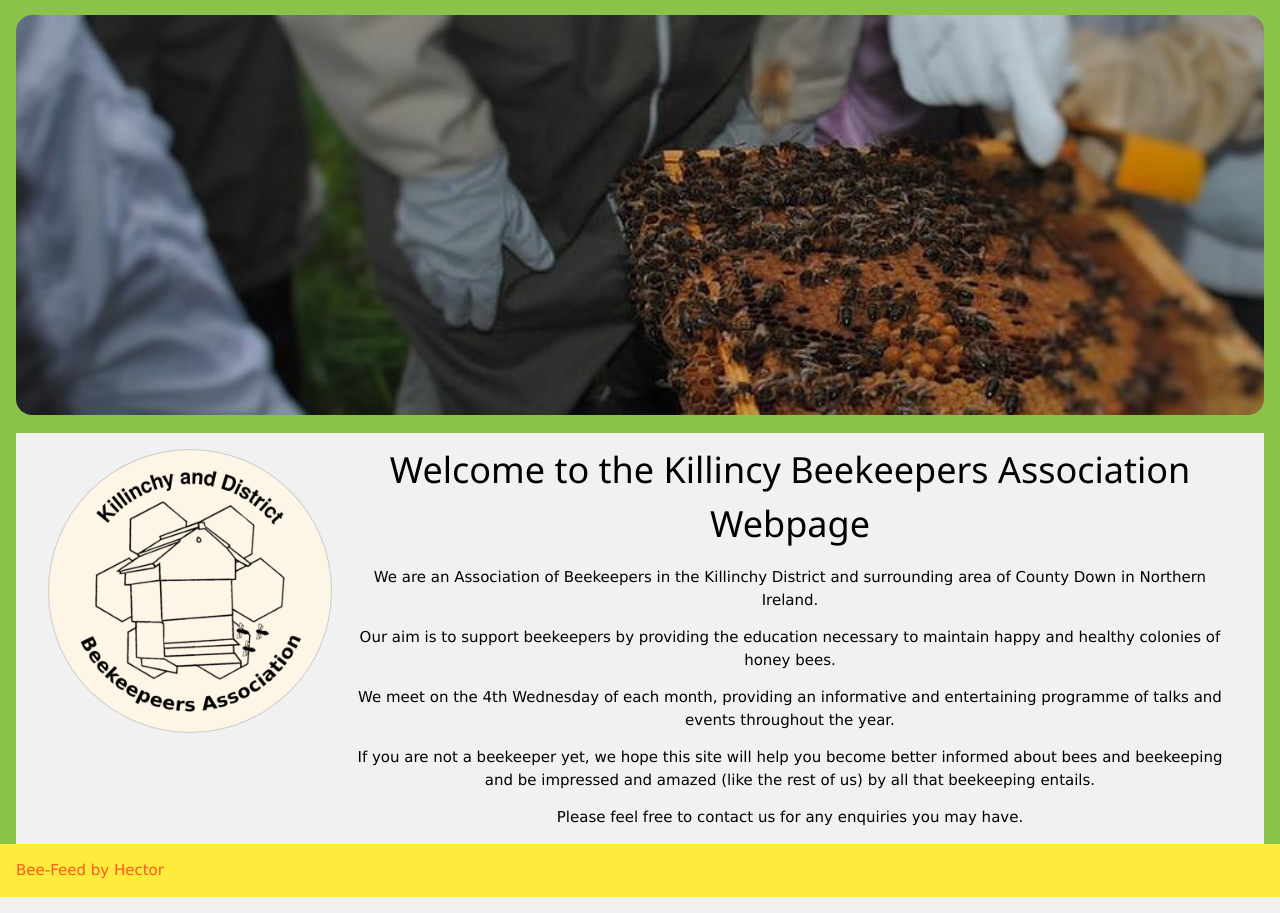
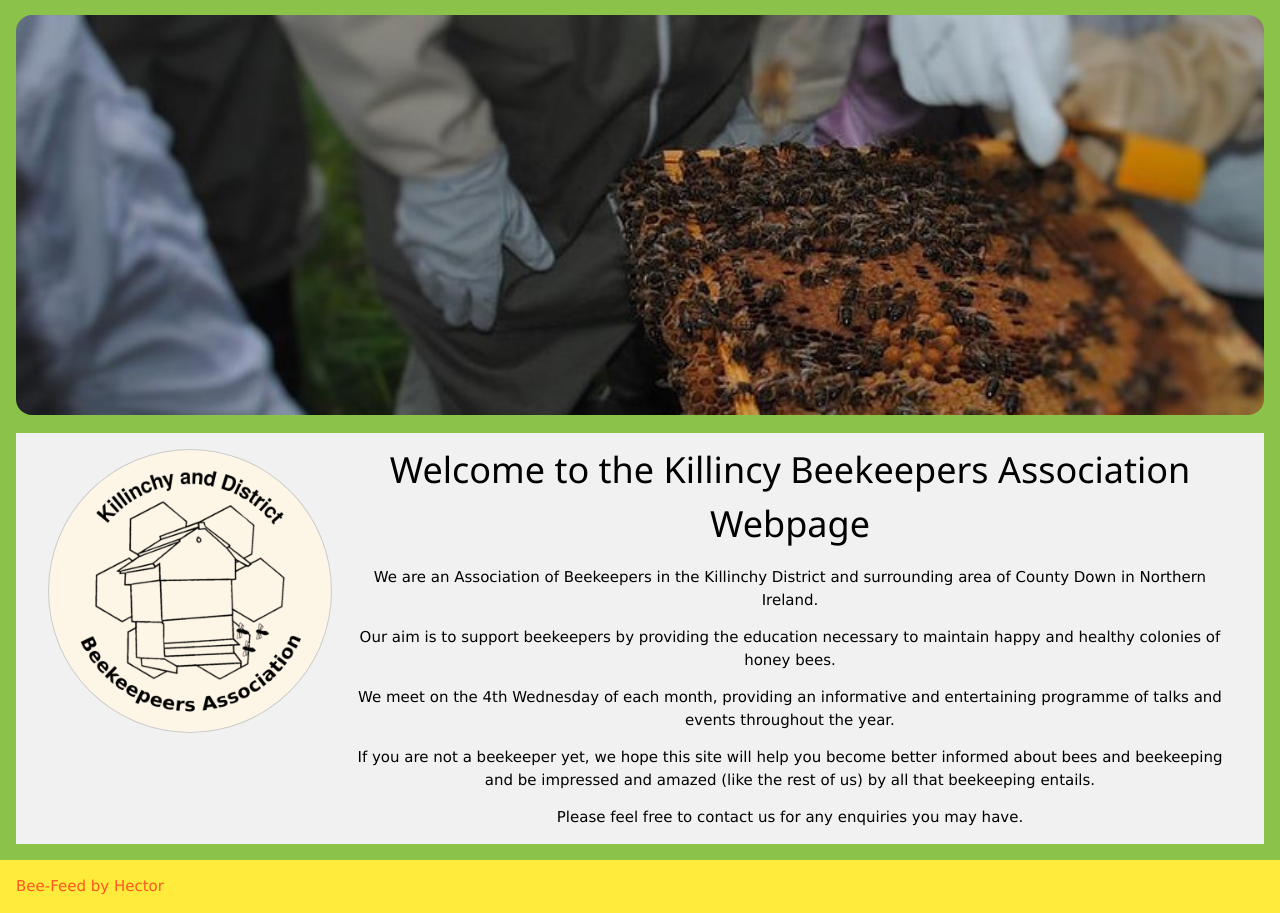
Before and after one commit to ltrojan/bee-feed, a Flask app: page / in a window 1280 px wide. Shown: the part 114-1027 px from the top of the page. Run offline with Flask 2, Linux system fonts and the light colour scheme; parts of the project's set-up code (start-up, migrations or seed data) failed here and were passed over.

Commit message:
minor: improved home

```diff
--- a/templates/home.html
+++ b/templates/home.html
@@ -9,7 +9,7 @@
      alt="Logo"
      style="width:100%">
 </div>
-<div class="w3-container w3-light-gray">
+<div class="w3-panel w3-light-gray">
   <div class="w3-row-padding">
     <div class="w3-quarter">
       <div class="w3-panel w3-card w3-border w3-circle w3-sand">
```
